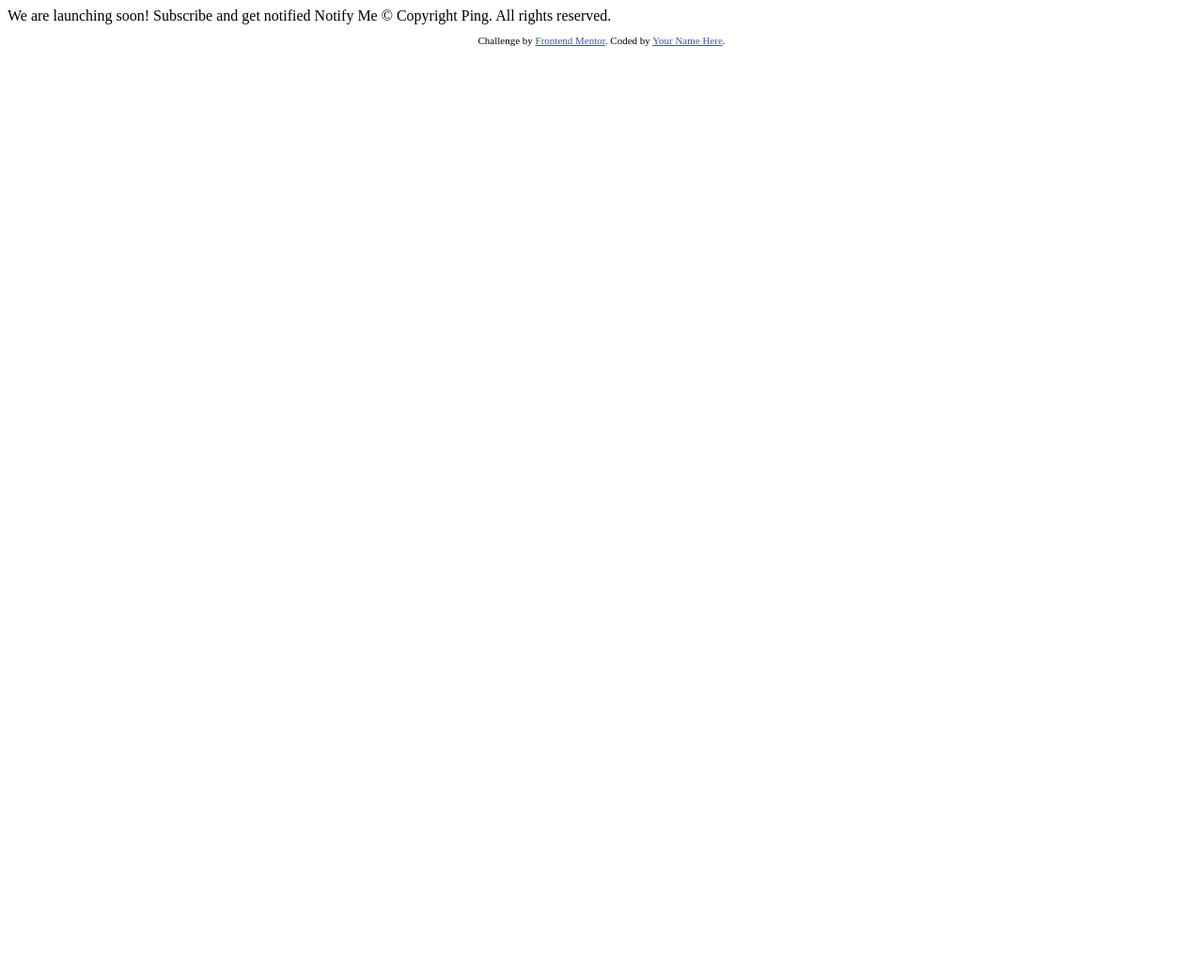
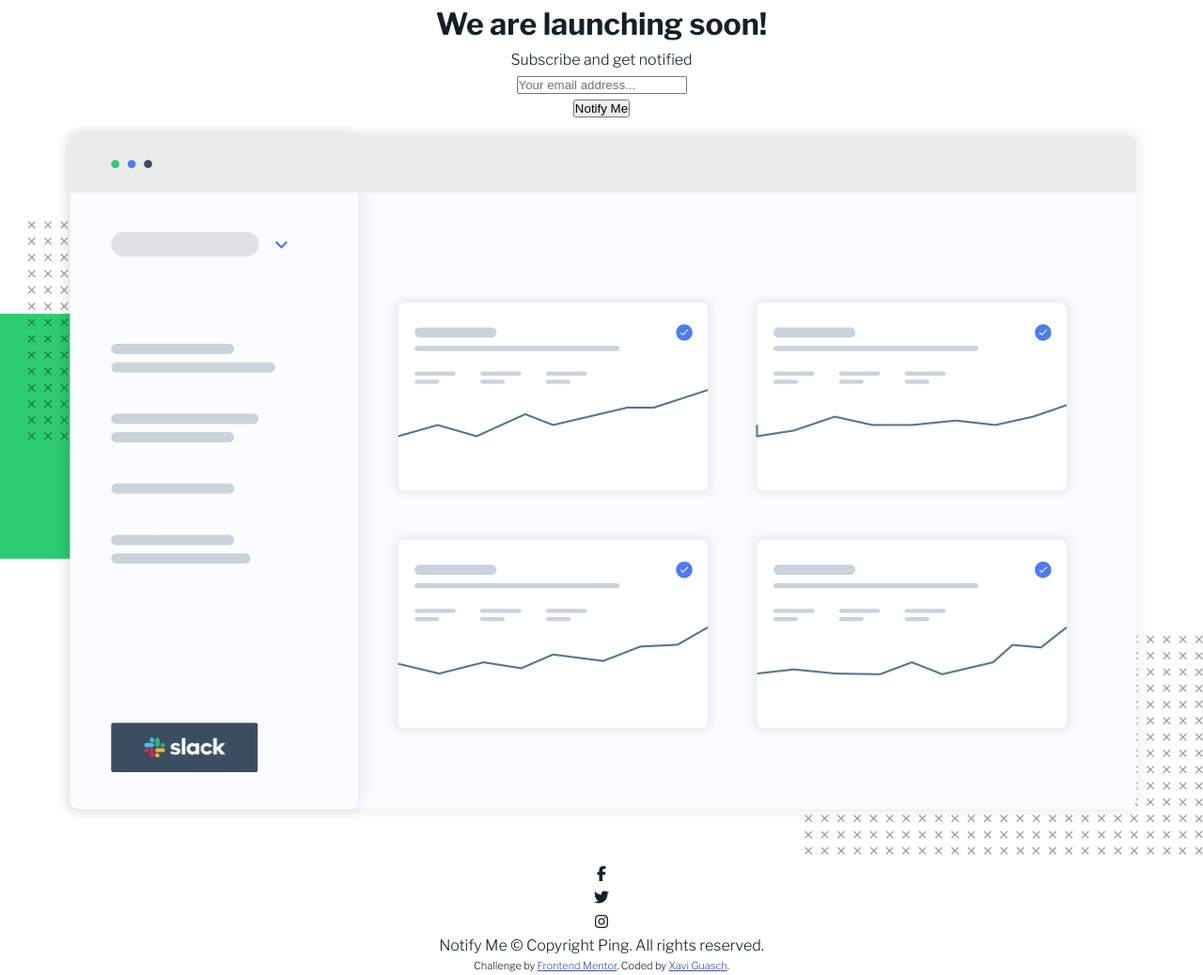
Before and after one commit to xaviguasch/ping-single-column-coming-soon-page-frontendmentor-prac, a plain HTML site: page index.html in a window 1280 px wide. Shown: the whole page at 94% size. Before the commit the page ends 800 px from the top, so only its background shows below. Drawn offline with nearby package versions, Linux system fonts and the light colour scheme.

Commit message:
added html markup and css custom properties

```diff
--- a/index.html
+++ b/index.html
@@ -1,34 +1,72 @@
 <!DOCTYPE html>
 <html lang="en">
   <head>
-  <meta charset="UTF-8">
-  <meta name="viewport" content="width=device-width, initial-scale=1.0"> <!-- displays site properly based on user's device -->
+    <meta charset="UTF-8" />
+    <meta name="viewport" content="width=device-width, initial-scale=1.0" />
+    <!-- displays site properly based on user's device -->
 
-  <link rel="icon" type="image/png" sizes="32x32" href="./images/favicon-32x32.png">
+    <link rel="icon" type="image/png" sizes="32x32" href="./images/favicon-32x32.png" />
 
+    <script
+      src="https://kit.fontawesome.com/4274d2b2e7.js"
+      crossorigin="anonymous"
+    ></script>
+
+    <link rel="stylesheet" href="./style.css" />
     <title>Frontend Mentor | Ping coming soon page</title>
-
-  <!-- Feel free to remove these styles or customise in your own stylesheet 👍 -->
-  <style>
-    .attribution { font-size: 11px; text-align: center; }
-    .attribution a { color: hsl(228, 45%, 44%); }
-  </style>
   </head>
   <body>
+    <div class="container">
+      <div class="logo-area"></div>
+      <div class="hero-area">
+        <h1 class="title">We are launching <span class="highlight">soon!</span></h1>
+        <p class="copy">Subscribe and get notified</p>
+      </div>
 
-  We are launching soon!
+      <div class="form-area">
+        <form action="" id="form">
+          <div class="form-control">
+            <input type="email" id="email" placeholder="Your email address..." />
+            <small class="error-message"></small>
+          </div>
 
-  Subscribe and get notified
+          <button class="notify-btn">Notify Me</button>
+        </form>
+      </div>
 
-  Notify Me
+      <div class="dashboard-area">
+        <img src="./images/illustration-dashboard.png" alt="dashboard" />
+      </div>
 
-  &copy; Copyright Ping. All rights reserved.
+      <div class="social-area">
+        <div class="share-socials">
+          <div class="social-icon">
+            <i class="fab fa-facebook-f"></i>
+          </div>
+          <div class="social-icon">
+            <i class="fab fa-twitter"></i>
+          </div>
+          <div class="social-icon">
+            <i class="fab fa-instagram"></i>
+          </div>
+        </div>
+        <div class="copyright">
+          <p class="copyright-text">
+            Notify Me &copy; Copyright Ping. All rights reserved.
+          </p>
+        </div>
+      </div>
+    </div>
 
-  <footer>
+    <footer class="footer">
       <p class="attribution">
-      Challenge by <a href="https://www.frontendmentor.io?ref=challenge" target="_blank">Frontend Mentor</a>.
-      Coded by <a href="#">Your Name Here</a>.
+        Challenge by
+        <a href="https://www.frontendmentor.io?ref=challenge" target="_blank"
+          >Frontend Mentor</a
+        >. Coded by <a href="#">Xavi Guasch</a>.
       </p>
     </footer>
+
+    <script src="./index.js"></script>
   </body>
 </html>
--- /dev/null
+++ b/style.css
@@ -0,0 +1,88 @@
+@import url('https://fonts.googleapis.com/css2?family=Libre+Franklin:wght@300;600;700&display=swap');
+
+*,
+*::before,
+*::after {
+  box-sizing: border-box;
+  margin: 0;
+  padding: 0;
+}
+
+/* Custom properties */
+
+:root {
+  --ff-libre: 'Libre Franklin', sans-serif;
+
+  --fw-light: 300;
+  --fw-semi-bold: 600;
+  --fw-bold: 700;
+
+  --fs-10: 0.625rem;
+  --fs-12: 0.75rem;
+  --fs-14: 0.875rem;
+  --fs-16: 1rem;
+  --fs-18: 1.125rem;
+  --fs-20: 1.25rem;
+  --fs-24: 1.5rem;
+  --fs-28: 1.75rem;
+  --fs-32: 2rem;
+  --fs-36: 2.25rem;
+  --fs-40: 2.5rem;
+  --fs-64: 4rem;
+
+  --clr-blue: hsl(223, 87%, 63%);
+  --clr-pale-blue: hsl(223, 100%, 88%);
+  --clr-light-red: hsl(354, 100%, 66%);
+  --clr-gray: hsl(0, 0%, 59%);
+  --clr-very-dark-blue: hsl(209, 33%, 12%);
+}
+
+html,
+body {
+  height: 100%;
+}
+
+body {
+  font-family: var(--ff-libre);
+  font-size: var(--fs-16);
+  margin: 0;
+  font-weight: var(--fw-light);
+  line-height: 1.6;
+  color: var(--clr-very-dark-blue);
+  text-align: center;
+}
+
+img {
+  max-width: 100%;
+}
+
+/* Typography */
+
+/* Utility styles */
+
+.container {
+  /* height: 100%;
+  margin: 0 auto;
+  max-width: 370px;
+  display: flex;
+  flex-direction: column;
+  justify-content: flex-start;
+  align-items: center; */
+}
+
+/* SECTIONS */
+
+/* Footer */
+
+.footer {
+  /* padding: 0.75em 0;
+  color: var(--clr-dark-blue); */
+}
+
+.attribution {
+  font-size: 11px;
+  text-align: center;
+}
+.attribution a {
+  color: hsl(228, 45%, 44%);
+}
```
Also changed, not shown: index.js (added). Lines whose indentation alone changed are shown as unchanged.
